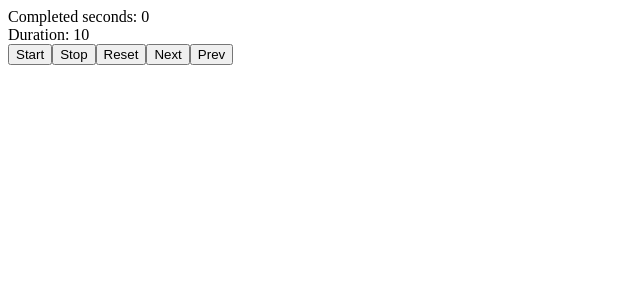
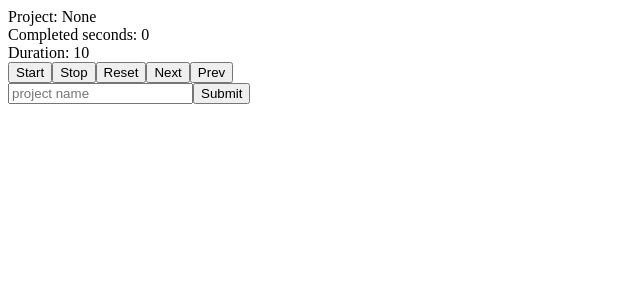
Before and after one commit to Furetur/pomadoro, a React (Vite) app: page / in a window 1280 px wide. Shown: the top 300 px of the page, without its empty margins (0-640 px from the left). Built offline with nearby package versions, Linux system fonts and the light colour scheme; the HTML template or start-up script is replaced by a standard one.

Commit message:
Projects kinda work

```diff
--- a/src/App.tsx
+++ b/src/App.tsx
@@ -1,11 +1,17 @@
 import React, {ReactElement} from 'react';
 import mainStoreContext, {mainStore} from './context/MainStoreContext';
 import MainTimer from './components/MainTimer/MainTimer';
+import ProjectList from './components/ProjectList/ProjectList';
+import AddProjectField from './components/ProjectList/AddProjectField';
+import ProjectTopBar from './components/Project/ProjectTopBar';
 
 const App = (): ReactElement => {
 	return (
 		<mainStoreContext.Provider value={mainStore}>
+			<ProjectTopBar />
 			<MainTimer />
+			<AddProjectField />
+			<ProjectList />
 		</mainStoreContext.Provider>
 	);
 };
--- /dev/null
+++ b/src/components/Project/ProjectTopBar.tsx
@@ -0,0 +1,10 @@
+import React, {ReactElement, useContext} from 'react';
+import {useObserver} from 'mobx-react';
+import mainStoreContext from '../../context/MainStoreContext';
+
+export default function ProjectTopBar(): ReactElement {
+	const mainStore = useContext(mainStoreContext);
+	return useObserver(() => (
+		<div>Project: {mainStore.currentProject?.name || 'None'}</div>
+	));
+}
--- /dev/null
+++ b/src/components/ProjectList/AddProjectField.tsx
@@ -0,0 +1,25 @@
+import React, {ReactElement, useState, useContext} from 'react';
+import mainStoreContext from '../../context/MainStoreContext';
+import {useObserver} from 'mobx-react';
+
+export default function AddProjectField(): ReactElement {
+	const [name, setName] = useState('');
+	const mainStore = useContext(mainStoreContext);
+
+	const onSubmit = () => {
+		mainStore.addProject(name);
+	};
+
+	return useObserver(() => (
+		<div>
+			<input
+				type="text"
+				placeholder="project name"
+				onChange={(event) => setName(event.currentTarget.value)}
+			/>
+			<button type="button" onClick={onSubmit}>
+				Submit
+			</button>
+		</div>
+	));
+}
--- /dev/null
+++ b/src/components/ProjectList/ProjectList.tsx
@@ -0,0 +1,15 @@
+import React, {ReactElement, useContext} from 'react';
+import {useObserver} from 'mobx-react';
+import mainStoreContext from '../../context/MainStoreContext';
+import ProjectListItem from './ProjectListItem';
+
+export default function ProjectList(): ReactElement {
+	const mainStore = useContext(mainStoreContext);
+	return useObserver(() => (
+		<ul>
+			{mainStore.projects.map((project) => (
+				<ProjectListItem key={project.id} project={project} />
+			))}
+		</ul>
+	));
+}
--- /dev/null
+++ b/src/components/ProjectList/ProjectListItem.tsx
@@ -0,0 +1,18 @@
+import React, {ReactElement} from 'react';
+import Project from '../../models/Project';
+import {useObserver} from 'mobx-react';
+import ProjectListItemActions from './ProjectListItemActions';
+
+interface Props {
+	project: Project;
+}
+
+export default function ProjectListItem({project}: Props): ReactElement {
+	return useObserver(() => (
+		<div>
+			Project name: {project.name}
+			Total completed seconds: {project.totalCompletedSeconds}
+			<ProjectListItemActions project={project} />
+		</div>
+	));
+}
--- /dev/null
+++ b/src/components/ProjectList/ProjectListItemActions.tsx
@@ -0,0 +1,22 @@
+import React, {ReactElement, useContext} from 'react';
+import Project from '../../models/Project';
+import mainStoreContext from '../../context/MainStoreContext';
+import {useObserver} from 'mobx-react';
+
+interface Props {
+	project: Project;
+}
+
+export default function ProjectListItemActions({project}: Props): ReactElement {
+	const mainStore = useContext(mainStoreContext);
+	return useObserver(() => (
+		<div>
+			<button type="button" onClick={() => mainStore.startProjectLoop(project)}>
+				Start loop
+			</button>
+			<button type="button" onClick={() => mainStore.switchProject(project)}>
+				Switch to project
+			</button>
+		</div>
+	));
+}
--- /dev/null
+++ b/src/models/Project.ts
@@ -0,0 +1,15 @@
+import {observable} from 'mobx';
+import LoopTemplate from './templates/LoopTemplate';
+
+export default class Project {
+	@observable name: string;
+	@observable totalCompletedSeconds = 0;
+	@observable loopTemplate: LoopTemplate;
+	id: number;
+
+	constructor(id: number, name: string, template: LoopTemplate) {
+		this.id = id;
+		this.name = name;
+		this.loopTemplate = template;
+	}
+}
--- a/src/stores/MainStore.ts
+++ b/src/stores/MainStore.ts
@@ -1,7 +1,14 @@
 import {observable, action, computed} from 'mobx';
 import Loop from '../models/Loop';
+import Project from '../models/Project';
+import {defaultLoopTemplate} from '../models/templates/LoopTemplate';
 
 export default class MainStore {
+	@observable currentProject: Project | null = null;
+
+	@observable projects: Project[] = [];
+	@observable lastProjectId = 0;
+
 	@observable currentLoop: Loop;
 
 	@observable _intervalId: number | null = null;
@@ -21,6 +28,24 @@ export default class MainStore {
 	}
 
 	@action
+	addProject(name: string) {
+		const project = new Project(this.lastProjectId, name, defaultLoopTemplate);
+		this.projects.push(project);
+		this.lastProjectId += 1;
+	}
+
+	@action
+	startProjectLoop(project: Project) {
+		this.currentLoop = Loop.fromTemplate(project.loopTemplate);
+		this.currentProject = project;
+	}
+
+	@action
+	switchProject(project: Project) {
+		this.currentProject = project;
+	}
+
+	@action
 	startTimer() {
 		if (this._intervalId !== null) {
 			throw new Error('Timer has already started');
@@ -31,6 +56,9 @@ export default class MainStore {
 				this.stopTimer();
 			} else {
 				this.currentTimer.increment();
+				if (this.currentProject !== null) {
+					this.currentProject.totalCompletedSeconds += 1;
+				}
 			}
 		}, 1000);
 	}
```
